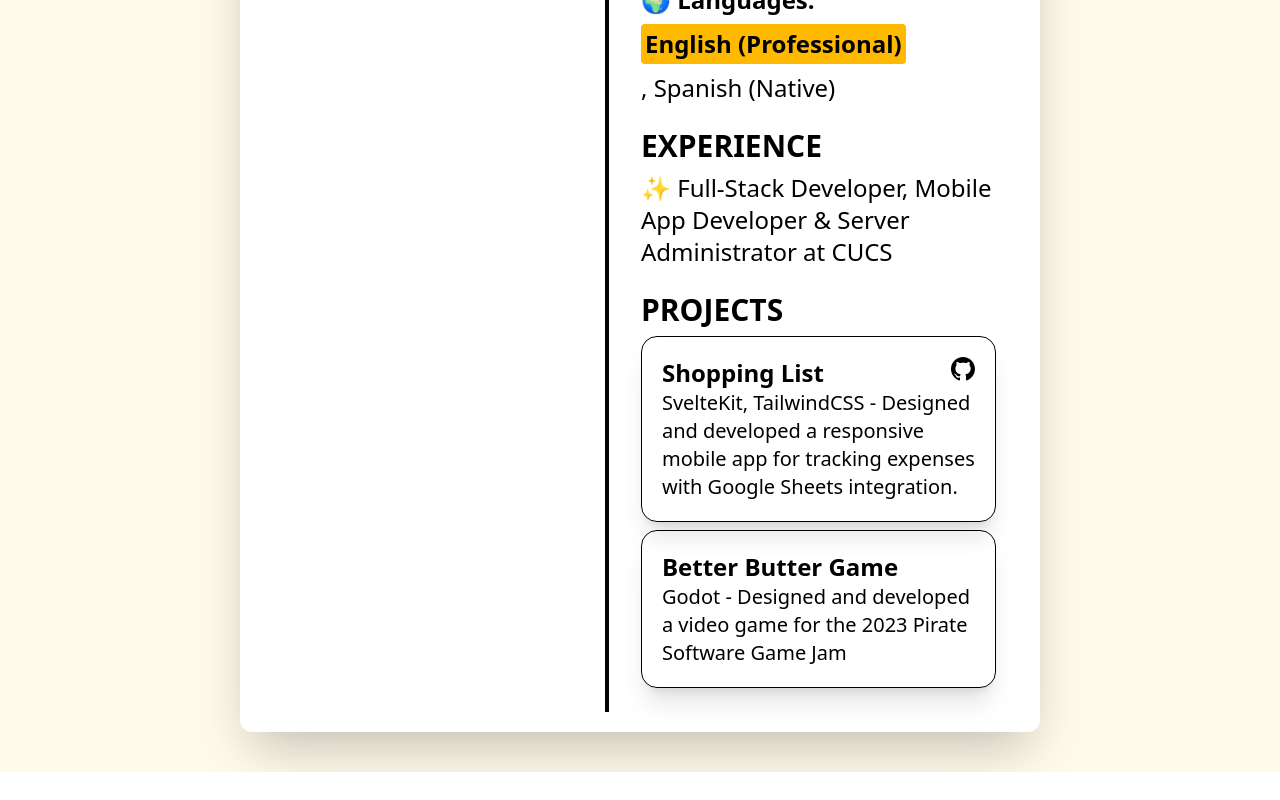
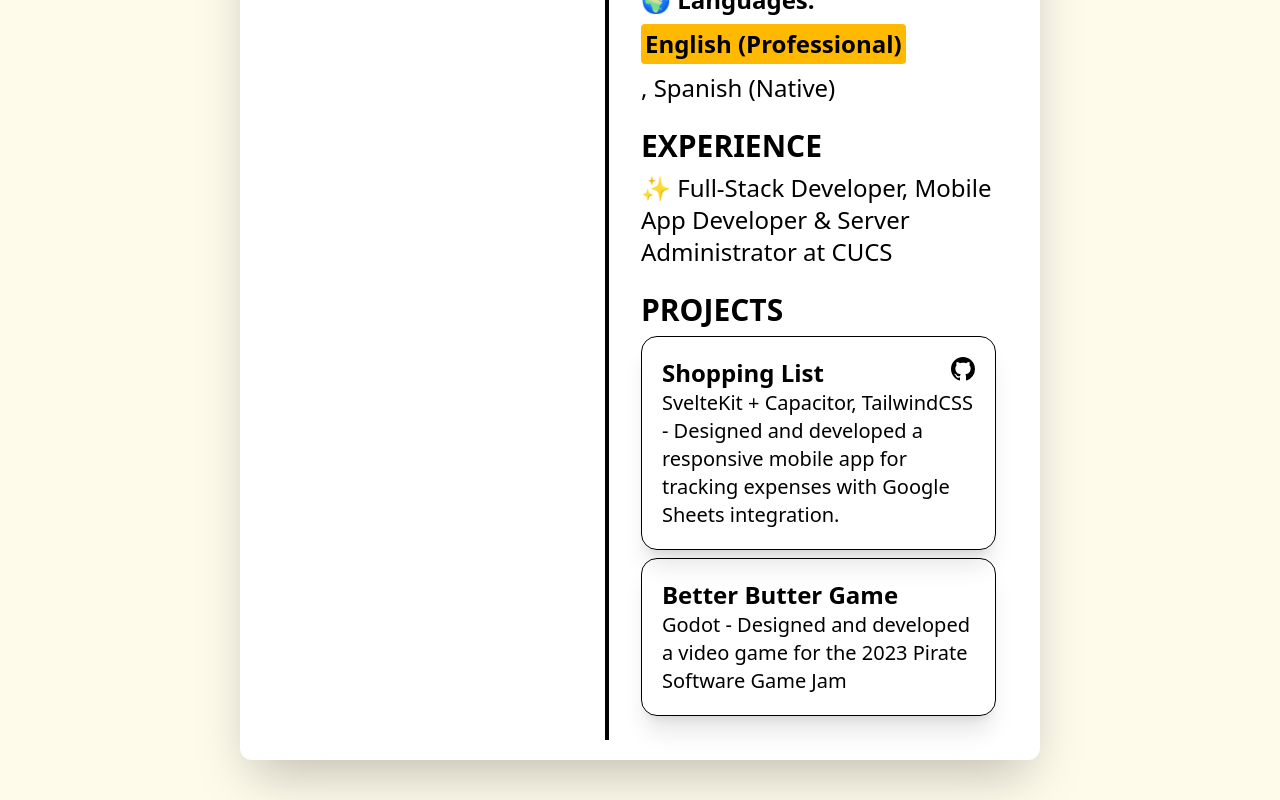
Before and after one commit to DavidUGH/DavidUGH.github.io, a SvelteKit app: page / in a window 1280 px wide. Shown: the part 840-1640 px from the top of the page. Before the commit the page ends 1612 px from the top, so only its background shows below. Built offline with nearby package versions, Linux system fonts and the light colour scheme.

Commit message:
some details

```diff
--- a/src/routes/+page.svelte
+++ b/src/routes/+page.svelte
@@ -171,7 +171,7 @@
 							<path d={SVGS['github']} />
 						</svg>
 					</div>
-					<p class="text-lg sm:text-xl">SvelteKit, TailwindCSS - Designed and developed a responsive mobile app for tracking expenses with Google Sheets integration.</p>
+					<p class="text-lg sm:text-xl">SvelteKit + Capacitor, TailwindCSS - Designed and developed a responsive mobile app for tracking expenses with Google Sheets integration.</p>
 				</a>
 				<a class={`flex flex-col w-full rounded-2xl shadow-xl p-5 transition border ${darkMode ? 'hover:bg-indigo-800 active:bg-indigo-700' : 'hover:bg-amber-400 active:bg-amber-500'}`} href="https://avilesceti.itch.io/better-butter-game">
 					<p class="text-xl sm:text-2xl font-bold">Better Butter Game</p>
```
